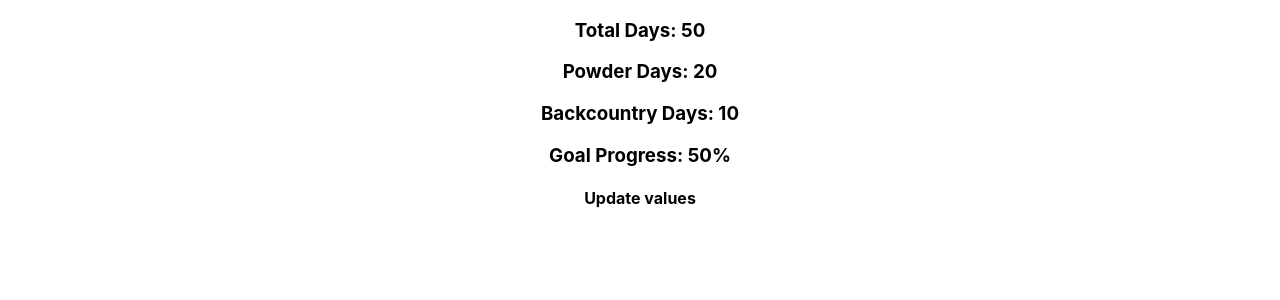
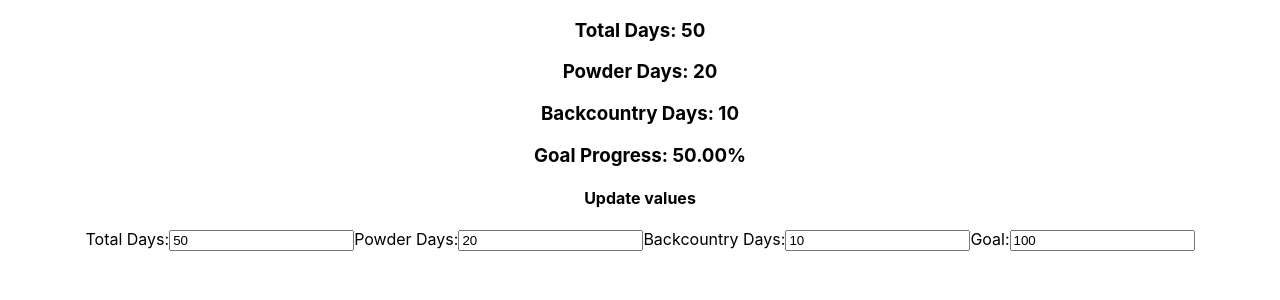
Before and after one commit to imanipaul/ski-schedule, a React (Create React App) app: page / in a window 1280 px wide. Shown: the top 300 px of the page. Built offline with nearby package versions, Linux system fonts and the light colour scheme.

Commit message:
Make values editable

```diff
--- a/src/App.js
+++ b/src/App.js
@@ -12,11 +12,19 @@ function App() {
   const [goalProgress, setGoalProgress] = useState(0);
 
   const getPercent = (decimal) => {
-    return decimal * 100 + "%";
+    const val = (decimal * 100).toFixed(2);
+    return val + "%";
   };
 
   const calcGoalProgress = (total, goal) => {
     return getPercent(total / goal);
+  };
+
+  const handleChange = (e) => {
+    setSkiData({
+      ...skiData,
+      [e.target.name]: e.target.value,
+    });
   };
 
   useEffect(() => {
@@ -34,6 +42,38 @@ function App() {
 
       <section>
         <h4>Update values</h4>
+        <label>Total Days:</label>
+        <input
+          type="number"
+          id="total"
+          name="total"
+          value={skiData.total}
+          onChange={handleChange}
+        ></input>
+        <label>Powder Days:</label>
+        <input
+          type="number"
+          id="powder"
+          name="powder"
+          value={skiData.powder}
+          onChange={handleChange}
+        ></input>
+        <label>Backcountry Days:</label>
+        <input
+          type="number"
+          id="backcountry"
+          name="backcountry"
+          value={skiData.backcountry}
+          onChange={handleChange}
+        ></input>
+        <label>Goal:</label>
+        <input
+          type="number"
+          id="goal"
+          name="goal"
+          value={skiData.goal}
+          onChange={handleChange}
+        ></input>
       </section>
     </div>
   );
```
